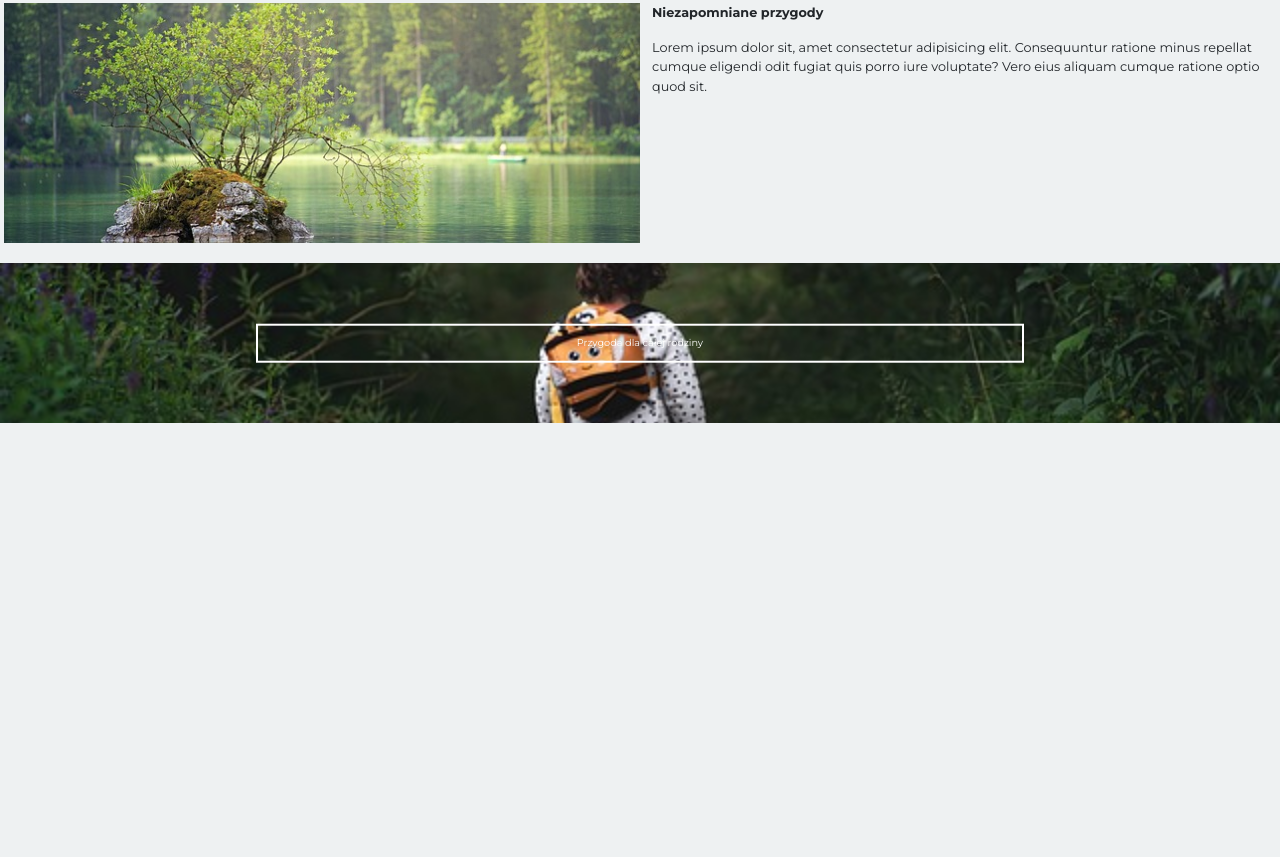
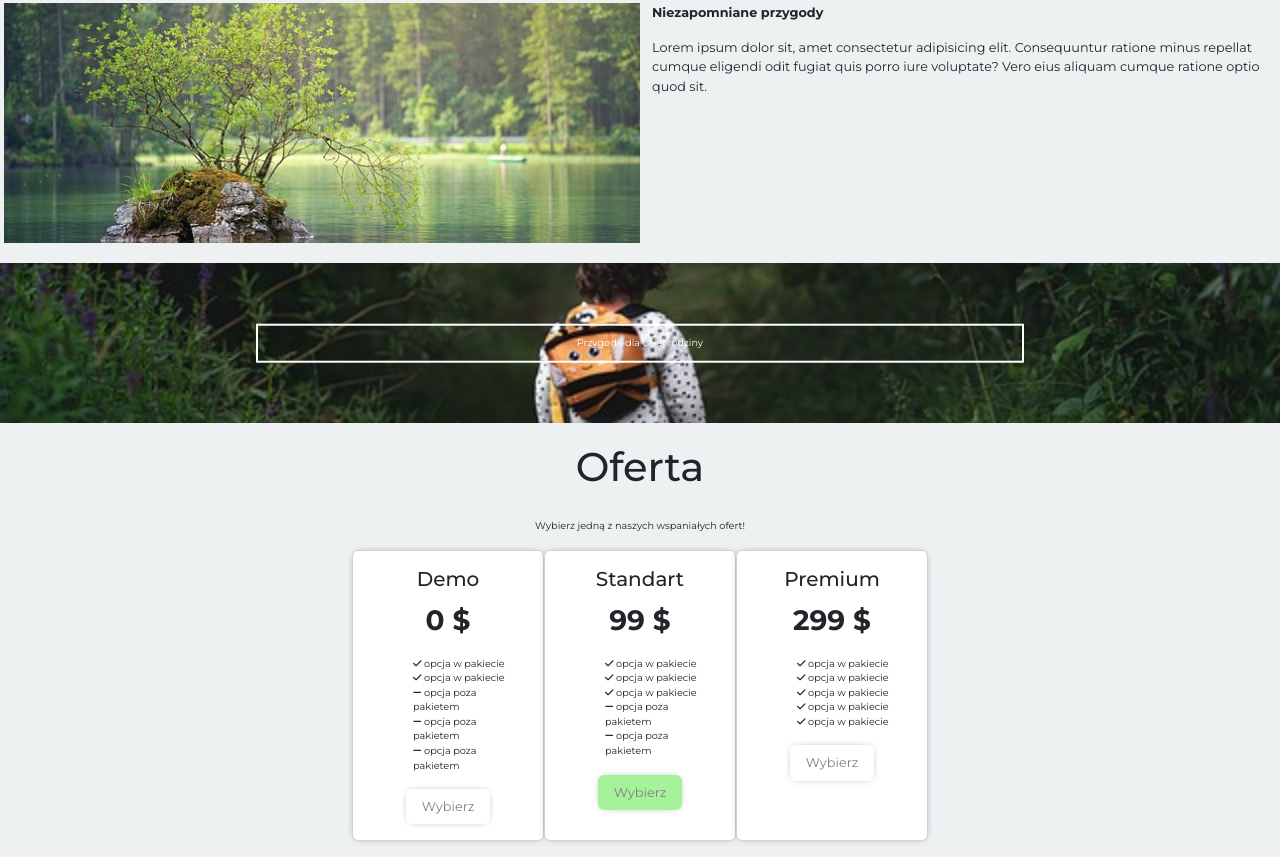
Before and after one commit to AniaTofik/Forest-website, a plain HTML site: page index.html in a window 1280 px wide. Shown: the part 389-1246 px from the top of the page. Before the commit the page ends 812 px from the top, so only its background shows below. Drawn offline with nearby package versions, Linux system fonts and the light colour scheme.

Commit message:
created offers section

```diff
--- a/index.html
+++ b/index.html
@@ -26,7 +26,7 @@
             </button>
             <div class="collapse navbar-collapse" id="navbarNavAltMarkup">
                 <div class="navbar-nav d-flex justify-content-end">
-                    <a class="nav-link active" aria-current="page" href="#">Home</a>
+                    <a class="nav-link active" aria-current="page" href="#home">Home</a>
                     <a class="nav-link" href="#">O nas</a>
                     <a class="nav-link" href="#">Oferta</a>
                     <a class="nav-link" href="#">Kontakt</a>
@@ -64,6 +64,59 @@
             </div>
 
         </section>
+
+        <section class="offers pb-3">
+            <h1 class="section-title">Oferta</h1>
+            <p class="text-center">Wybierz jedną z naszych wspaniałych ofert!</p>
+
+            <div class="offers-cards row d-flex justify-content-center">
+                <div class="card col-12 text-center mb-3 mb-sm-0" style="width: 12rem;">
+                    <div class="card-body">
+                        <h5 class="card-title">Demo</h5>
+                        <p class="card-text fs-3 fw-bold">0 $</p>
+                        <ul class="text-start">
+                            <li><i class="fa-solid fa-check"></i> opcja w pakiecie</li>
+                            <li><i class="fa-solid fa-check"></i> opcja w pakiecie</li>
+                            <li><i class="fa-solid fa-minus"></i> opcja poza pakietem</li>
+                            <li><i class="fa-solid fa-minus"></i> opcja poza pakietem</li>
+                            <li><i class="fa-solid fa-minus"></i> opcja poza pakietem</li>
+                        </ul>
+                        <a href="#" class="btn">Wybierz</a>
+                    </div>
+                </div>
+                <div class="card col-12 text-center mb-3 mb-sm-0" style="width: 12rem;">
+                    <div class="card-body">
+                        <h5 class="card-title">Standart</h5>
+                        <p class="card-text fs-3 fw-bold">99 $</p>
+                        <ul class="text-start">
+                            <li><i class="fa-solid fa-check"></i> opcja w pakiecie</li>
+                            <li><i class="fa-solid fa-check"></i> opcja w pakiecie</li>
+                            <li><i class="fa-solid fa-check"></i> opcja w pakiecie</li>
+                            <li><i class="fa-solid fa-minus"></i> opcja poza pakietem</li>
+                            <li><i class="fa-solid fa-minus"></i> opcja poza pakietem</li>
+                        </ul>
+                        <a href="#" class="btn btn-second">Wybierz</a>
+                    </div>
+                </div>
+                <div class="card col-12 text-center" style="width: 12rem;">
+                    <div class="card-body">
+                        <h5 class="card-title">Premium</h5>
+                        <p class="card-text fs-3 fw-bold">299 $</p>
+                        <ul class="text-start">
+                            <li><i class="fa-solid fa-check"></i> opcja w pakiecie</li>
+                            <li><i class="fa-solid fa-check"></i> opcja w pakiecie</li>
+                            <li><i class="fa-solid fa-check"></i> opcja w pakiecie</li>
+                            <li><i class="fa-solid fa-check"></i> opcja w pakiecie</li>
+                            <li><i class="fa-solid fa-check"></i> opcja w pakiecie</li>
+
+                        </ul>
+                        <a href="#" class="btn ">Wybierz</a>
+                    </div>
+                </div>
+
+
+            </div>
+        </section>
     </main>
 
     <script src="https://cdn.jsdelivr.net/npm/@popperjs/core@2.11.8/dist/umd/popper.min.js"
--- a/sass/style.scss
+++ b/sass/style.scss
@@ -92,3 +92,27 @@ header.hero-img {
     border: 2px solid white;
   }
 }
+
+.offers {
+  .card {
+    -webkit-box-shadow: 0px 0px 10px -5px rgba(66, 68, 90, 1);
+    -moz-box-shadow: 0px 0px 10px -5px rgba(66, 68, 90, 1);
+    box-shadow: 0px 0px 10px -5px rgba(66, 68, 90, 1);
+    li {
+      list-style-type: none;
+    }
+    .btn {
+      font-size: 0.8rem;
+      padding: 8px 16px;
+      background-color: transparent;
+      color: gray;
+      border: none;
+      -webkit-box-shadow: 0px 0px 10px -5px rgba(66, 68, 90, 1);
+      -moz-box-shadow: 0px 0px 10px -5px rgba(66, 68, 90, 1);
+      box-shadow: 0px 0px 10px -5px rgba(66, 68, 90, 1);
+    }
+    .btn-second {
+      background-color: rgb(165, 242, 155);
+    }
+  }
+}
```
Also changed, not shown: css/style.css, 1 other file.
